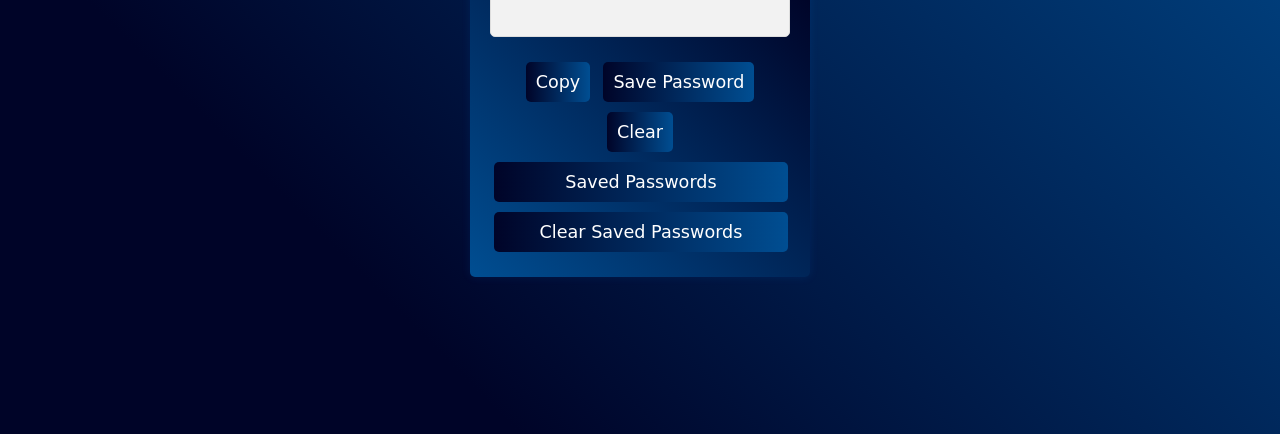
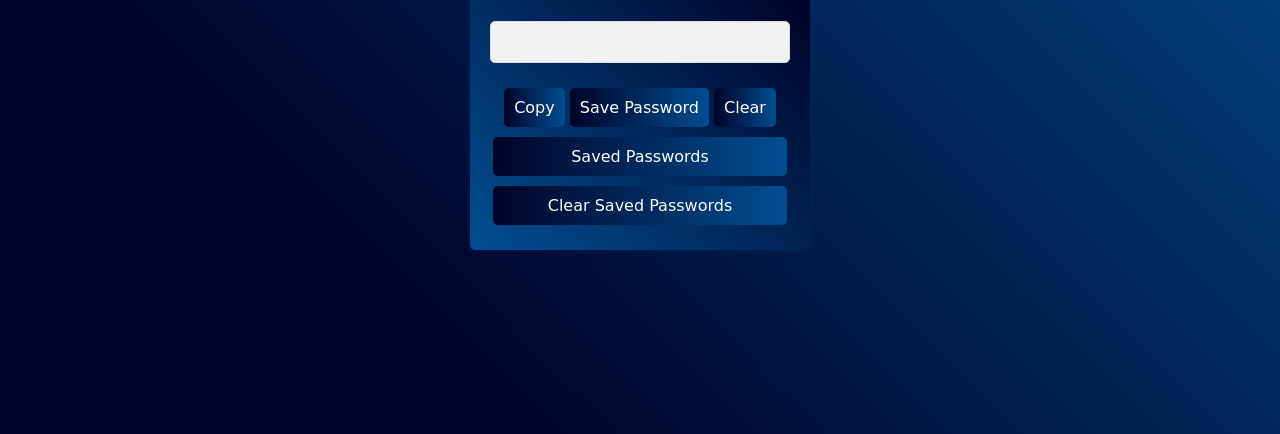
Before and after one commit to thesuryanshparashar/password-generator, a plain HTML site: page index.html in a window 1280 px wide. Shown: the part 366-800 px from the top of the page. Drawn offline with Linux system fonts and the light colour scheme; a web font is replaced by a local one.

Commit message:
changes in font and btn

```diff
--- a/styles.css
+++ b/styles.css
@@ -1,6 +1,7 @@
 * {
-    font-family: 'Prosto One', cursive;
+  font-family: "Prosto One", cursive;
 }
+
 html {
     background: linear-gradient(225deg, #004e92, #000428 75%);
 }
@@ -26,7 +27,9 @@ main {
 }
 
 @keyframes scale {
-    to {transform: scale(1);}
+    to {
+        transform: scale(1);
+    }
 }
 
 h1 {
@@ -37,7 +40,7 @@ h1 {
 }
 
 button {
-    font-size: 1.1rem;
+    font-size: 1rem;
     padding: 10px;
     background: linear-gradient(to right, #000428, #004e92);
     /* background: #000428; */
@@ -45,7 +48,7 @@ button {
     border: none;
     border-radius: 5px;
     cursor: pointer;
-    margin: 5px 4px;
+    margin: 5px 0;
     transition: all 500ms;
 }
 
```
